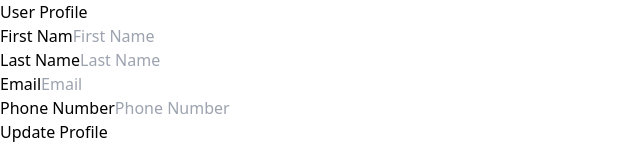
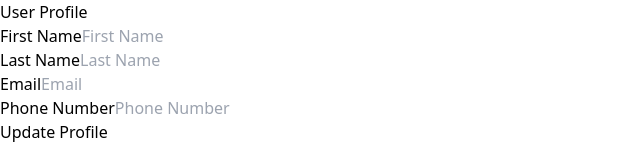
Before and after one commit to Dilshad313/Majma, a React (Vite) app in the folder client/: page /profile in a window 1280 px wide. Shown: the top 160 px of the page, without its empty margins (0-640 px from the left). Built offline with nearby package versions, Linux system fonts and the light colour scheme; the HTML template or start-up script is replaced by a standard one.

Commit message:
Name changed

```diff
--- a/client/src/pages/Profile.jsx
+++ b/client/src/pages/Profile.jsx
@@ -64,7 +64,7 @@ const Profile = () => {
         <h1 className="text-3xl font-bold mb-6 text-center">User Profile</h1>
         <form onSubmit={handleSubmit} className="space-y-4">
           <div>
-            <label className="block mb-1">First Nam</label>
+            <label className="block mb-1">First Name</label>
             <input
               type="text"
               placeholder="First Name"
```
